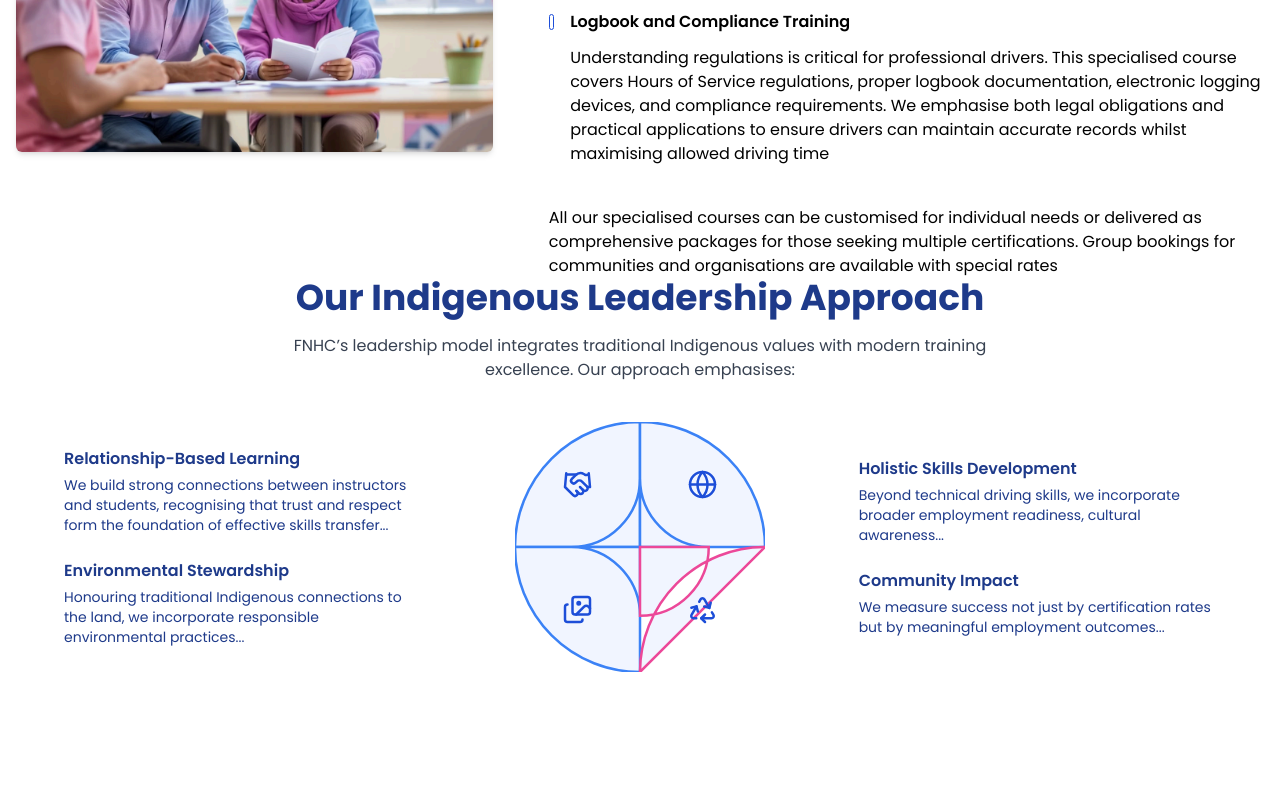
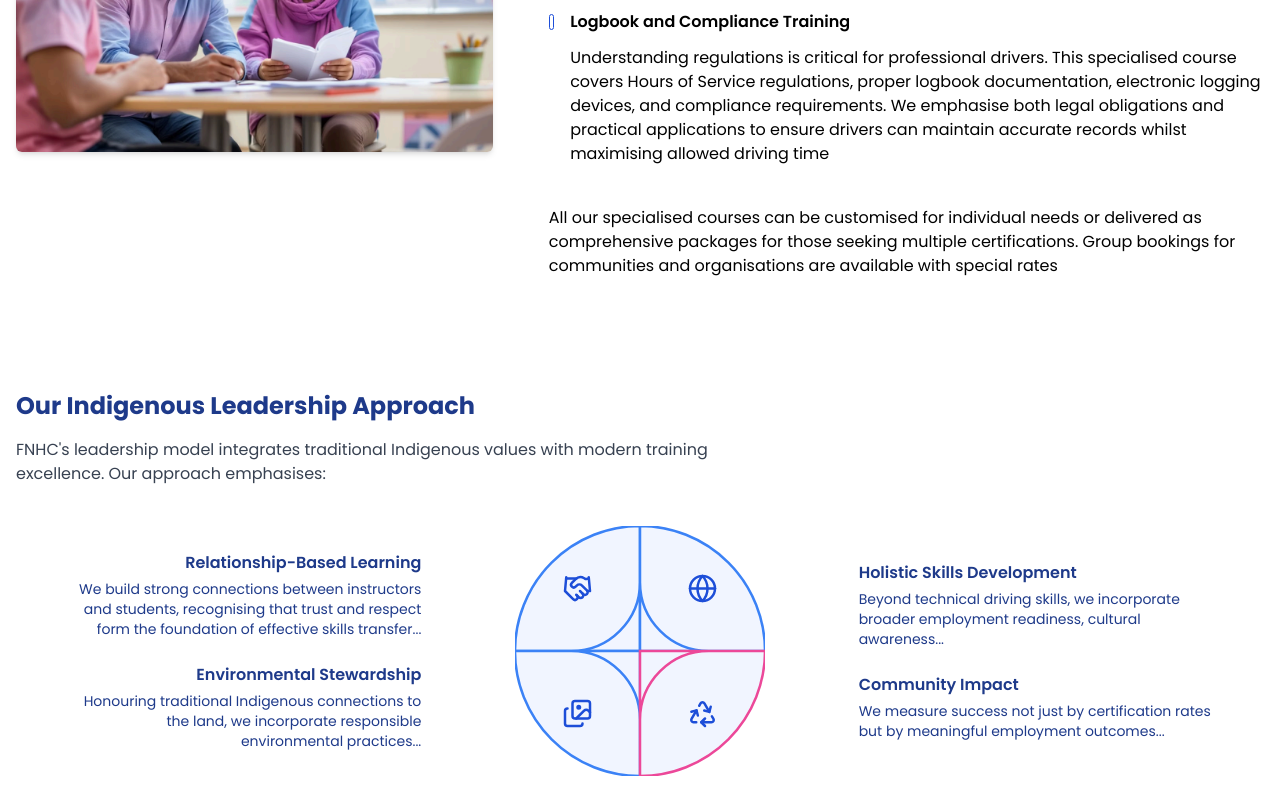
Before and after one commit to Olamigoke10/FHNC, a React (Vite) app: page / in a window 1280 px wide. Shown: the part 1968-2768 px from the top of the page. Before the commit the page ends 2664 px from the top, so only its background shows below. Built offline with nearby package versions, Linux system fonts and the light colour scheme.

Commit message:
LEadership

```diff
--- a/src/pages/Leadership.jsx
+++ b/src/pages/Leadership.jsx
@@ -1,6 +1,6 @@
 import React from "react";
 import LeadershipPng from "../assets/images/Leadership.png";
-import { Handshake, Globe, Images, Recycle  } from "lucide-react";
+import { Handshake, Globe, Images, Recycle } from "lucide-react";
 
 const Leadership = () => {
   return (
@@ -60,40 +60,42 @@ const Leadership = () => {
                 records whilst maximising allowed driving time
               </p>
             </div>
-
-
           </div>
           <p className="sm:text-sm md:text-base ">
             All our specialised courses can be customised for individual needs
             or delivered as comprehensive packages for those seeking multiple
-              certifications. Group bookings for communities and organisations
-              are available with special rates
+            certifications. Group bookings for communities and organisations are
+            available with special rates
           </p>
         </div>
       </div>
 
-
-      <h2 className="text-2xl md:text-4xl font-bold text-center text-blue-900 mb-4">
+      <h2 className="text-1xl md:text-2xl font-bold  text-blue-900 mb-4 mt-28">
         Our Indigenous Leadership Approach
       </h2>
-      <p className="text-center max-w-3xl mx-auto mb-10 text-gray-700">
-        FNHC’s leadership model integrates traditional Indigenous values with modern training excellence. Our approach emphasises:
+      <p className="max-w-3xl mb-10 text-gray-700">
+        FNHC's leadership model integrates traditional Indigenous values with
+        modern training excellence. Our approach emphasises:
       </p>
 
       <div className="grid md:grid-cols-3 gap-10 items-center max-w-6xl mx-auto">
         {/* Left Text */}
         <div className="space-y-6 text-sm text-blue-900">
           <div>
-            <h3 className="font-semibold text-base mb-1">Relationship-Based Learning</h3>
-            <p>
+            <h3 className="font-semibold text-base mb-1 text-right">
+              Relationship-Based Learning
+            </h3>
+            <p className="text-right">
               We build strong connections between instructors and students,
-              recognising that trust and respect form the foundation of effective
-              skills transfer...
+              recognising that trust and respect form the foundation of
+              effective skills transfer...
             </p>
           </div>
           <div>
-            <h3 className="font-semibold text-base mb-1">Environmental Stewardship</h3>
-            <p>
+            <h3 className="font-semibold text-base mb-1 text-right">
+              Environmental Stewardship
+            </h3>
+            <p className="text-right">
               Honouring traditional Indigenous connections to the land, we
               incorporate responsible environmental practices...
             </p>
@@ -111,6 +113,7 @@ const Leadership = () => {
               stroke="#3b82f6"
               strokeWidth="2"
             />
+
             {/* Top-Right */}
             <path
               d="M100,100 L100,0 A100,100 0 0,1 200,100 Z
@@ -119,6 +122,7 @@ const Leadership = () => {
               stroke="#3b82f6"
               strokeWidth="2"
             />
+
             {/* Bottom-Left */}
             <path
               d="M100,100 L0,100 A100,100 0 0,0 100,200 Z
@@ -127,10 +131,11 @@ const Leadership = () => {
               stroke="#3b82f6"
               strokeWidth="2"
             />
+
             {/* Bottom-Right */}
             <path
-              d="M200,100 L200,100 A100,100 0 0,0 100,200 Z
-                 M100,100 L155,100 A55,55 0 0,1 100,155 Z"
+              d="M100,100 L200,100 A100,100 0 0,1 100,200 Z
+     M100,100 L155,100 A55,55 0 0,0 100,155 Z"
               fill="#f1f5ff"
               stroke="#ec4899"
               strokeWidth="2"
@@ -157,17 +162,18 @@ const Leadership = () => {
 
             <foreignObject x="135" y="135" width="30" height="30">
               <div className="w-full h-full flex items-center justify-center text-xl text-blue-700">
-                < Recycle/>
+                <Recycle />
               </div>
             </foreignObject>
           </svg>
-
         </div>
 
         {/* Right Text */}
         <div className="space-y-6 text-sm text-blue-900">
           <div>
-            <h3 className="font-semibold text-base mb-1">Holistic Skills Development</h3>
+            <h3 className="font-semibold text-base mb-1">
+              Holistic Skills Development
+            </h3>
             <p>
               Beyond technical driving skills, we incorporate broader employment
               readiness, cultural awareness...
@@ -176,13 +182,12 @@ const Leadership = () => {
           <div>
             <h3 className="font-semibold text-base mb-1">Community Impact</h3>
             <p>
-              We measure success not just by certification rates but by meaningful
-              employment outcomes...
+              We measure success not just by certification rates but by
+              meaningful employment outcomes...
             </p>
           </div>
         </div>
       </div>
-
     </section>
   );
 };
```
Lines whose indentation alone changed are shown as unchanged.
